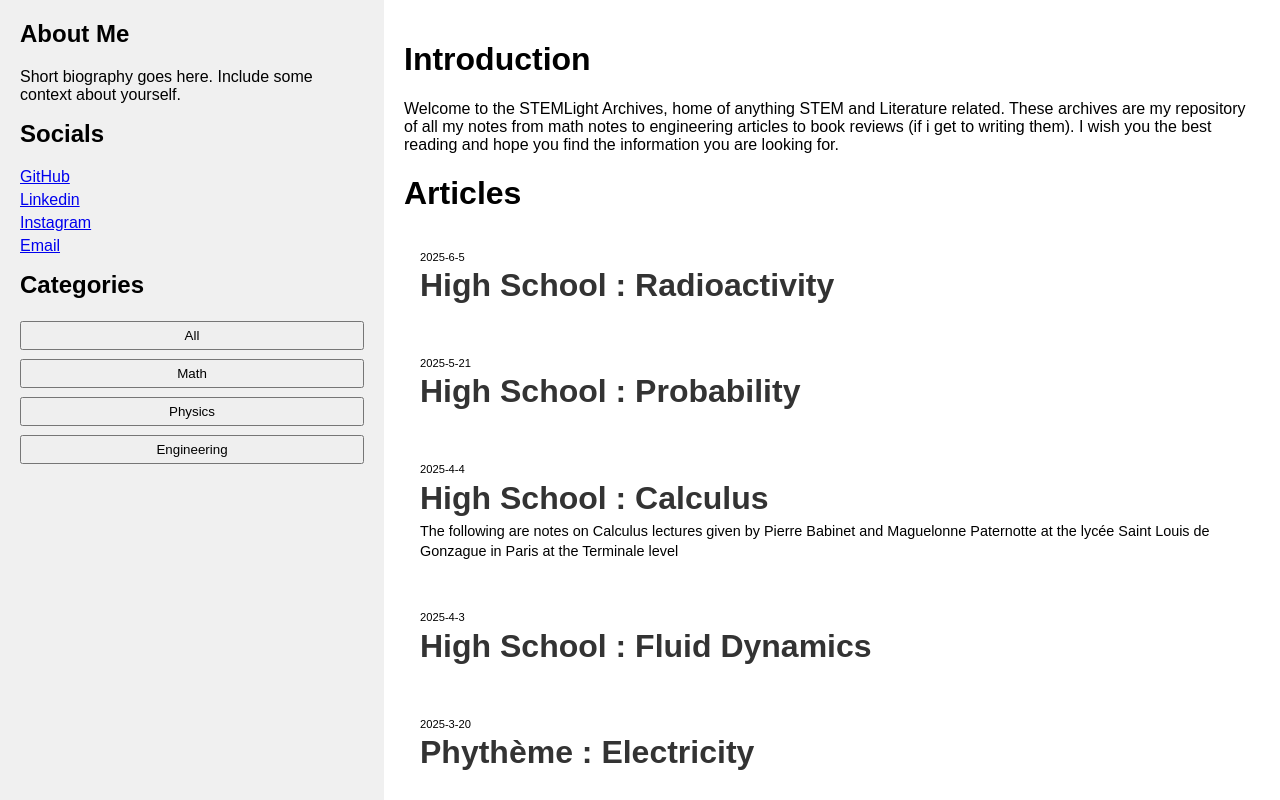
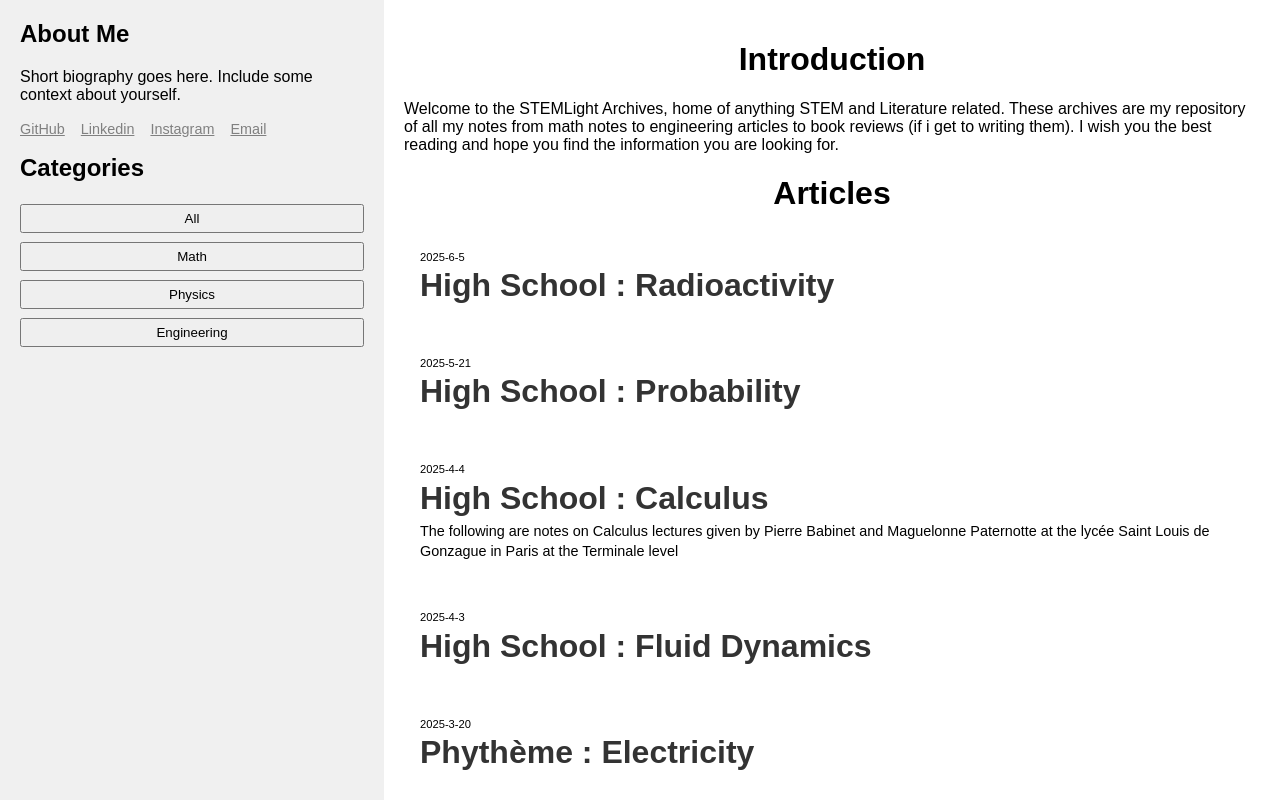
Before and after one commit to Geekoiemax/STEMLight-Archives, a plain HTML site: page index.html in a window 1280 px wide. Shown: the top 800 px of the page. Drawn offline with nearby package versions, Linux system fonts and the light colour scheme.

Commit message:
continued editing styles part 2

```diff
--- a/index.html
+++ b/index.html
@@ -13,7 +13,7 @@
   <script id="MathJax-script" async
     src="https://cdn.jsdelivr.net/npm/mathjax@3/es5/tex-mml-chtml.js">
   </script>
-  <link rel="shortcut icon" type="image/x-icon" href="favicon.ico">
+
 </head>
 <body>
   <div id="container">
@@ -23,10 +23,9 @@
         <p>Short biography goes here. Include some context about yourself.</p>
       </section>
       <section id="social">
-        <h2>Socials</h2>
         <ul>
           <li><a target="_blank" href="https://github.com/geekoiemax">GitHub</a></li>
-          <li> <a target="_blank" href="www.linkedin.com/in/maxime-muller-7342hs">Linkedin</a></li>
+          <li><a target="_blank" href="www.linkedin.com/in/maxime-muller-7342hs">Linkedin</a></li>
           <li><a target="_blank" href="https://www.instagram.com/geekoie/">Instagram</a></li>
           <li><a target="_blank" href="mailto:geekoiemax@gmail.com">Email </a></li>
         </ul>
--- a/style.css
+++ b/style.css
@@ -28,6 +28,7 @@ body, html {
 }
 #sidebar li {
   margin: 5px 0;
+  color: dimgray;
 }
 #sidebar button {
   width: 100%;
@@ -35,6 +36,40 @@ body, html {
   margin: 2px 0;
   cursor: pointer;
 }
+
+/* Make social links sit side by side */
+#social ul {
+  list-style: none;       /* remove bullets */
+  padding: 0;
+  margin: 0;
+  display: flex;          /* layout children in a row */
+  gap: 1rem;              /* space between each link */
+  margin-bottom: 1em;
+}
+
+/* Ensure each link has no extra padding/margin */
+#social li {
+  margin: 0;
+  padding: 0;
+}
+
+/* Style the anchors: gray text, no underline */
+#social a {
+  color: gray;
+  text-decoration: none;
+  font-size: 0.9rem;
+  text-decoration: underline;
+}
+
+/* (Optional) On hover, darken slightly */
+#social a:hover {
+  color: #555;
+}
+
+#content h1 {
+  text-align: center;
+}
+
 
 /* ARTICLE LIST BASE */
 #article-list {
```
